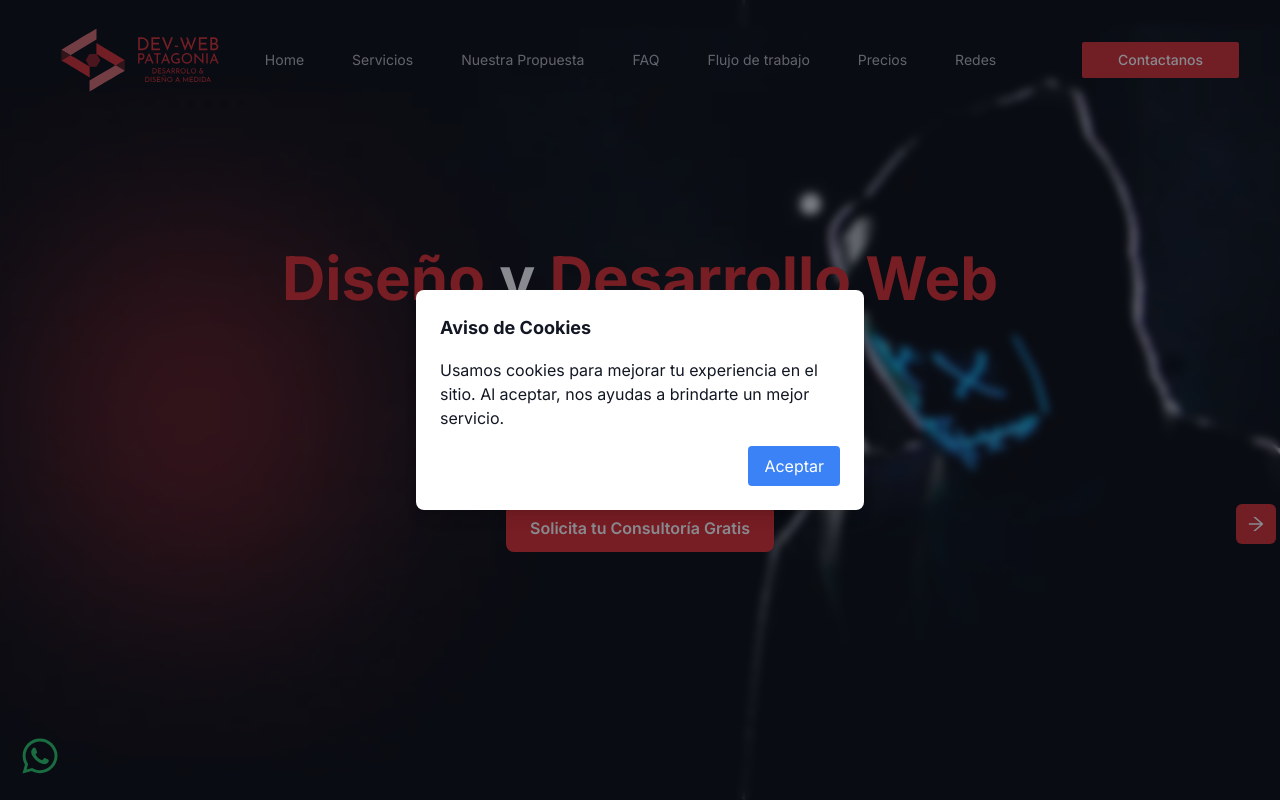
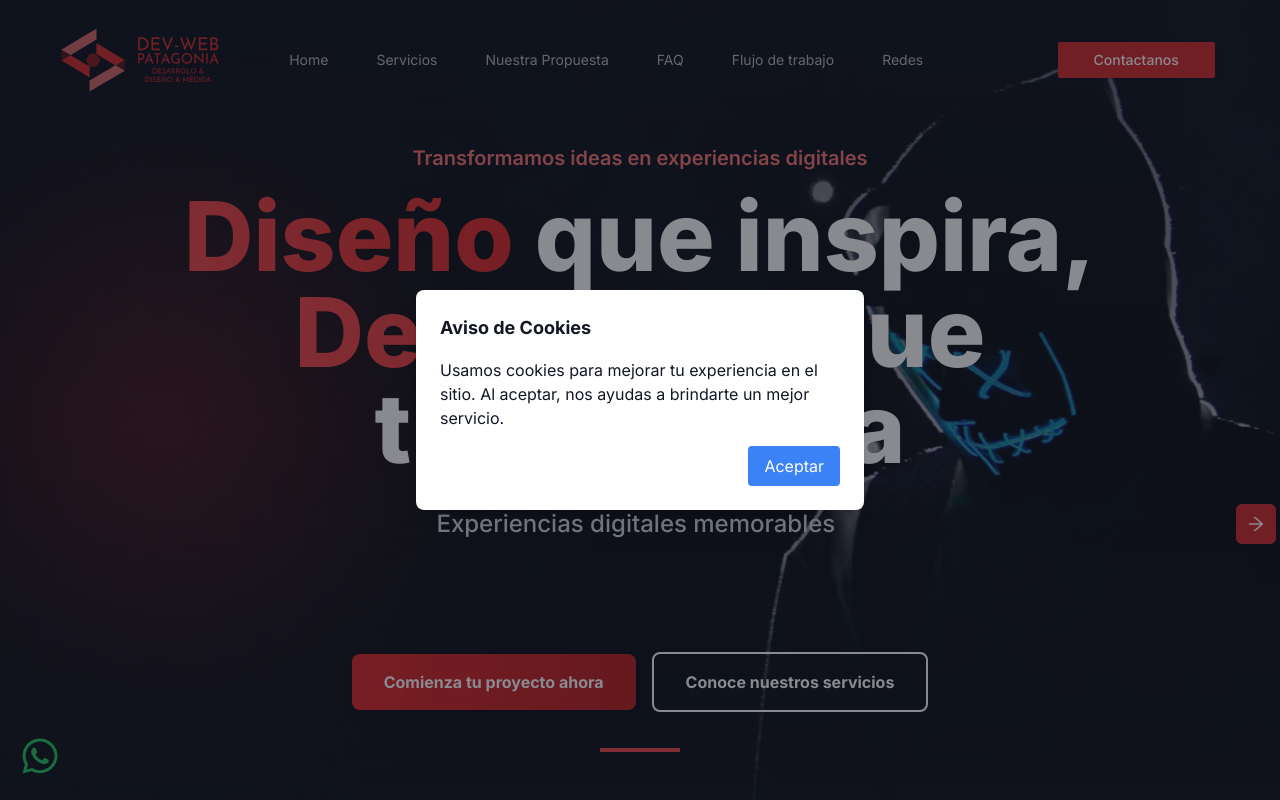
Before and after one commit to kevkarlion/DevWeb-Patagonia, a Next.js app: page / in a window 1280 px wide. Shown: the top 800 px of the page. Built offline with nearby package versions, Linux system fonts and the light colour scheme.

Commit message:
hero reload

```diff
--- a/package.json
+++ b/package.json
@@ -35,6 +35,7 @@
     "react-modal": "^3.16.1",
     "react-modal-video": "^2.0.1",
     "react-responsive-carousel": "^3.2.23",
+    "react-type-animation": "^3.2.0",
     "wowjs": "^1.1.3"
   },
   "devDependencies": {
--- a/src/app/page.tsx
+++ b/src/app/page.tsx
@@ -72,7 +72,7 @@ export default function Home() {
       <AboutSectionOne />
       <AboutSectionTwo />
       <Testimonials />
-      <Pricing />
+      {/* <Pricing /> */}
       <Blog />
       <Contact />
     </div>
--- a/src/components/Footer/index.tsx
+++ b/src/components/Footer/index.tsx
@@ -145,7 +145,7 @@ const Footer = () => {
           <div className="h-px w-full bg-gradient-to-r from-transparent via-[#D2D8E183] to-transparent dark:via-[#959CB183]"></div>
           <div className="py-8">
             <p className="text-center text-base text-body-color dark:text-white">
-              DevWeb Patagonia © 2024. Todos los derechos reservados. Creando soluciones
+              DevWeb Patagonia © 2025. Todos los derechos reservados. Creando soluciones
               digitales.
             </p>
           </div>
--- a/src/components/Header/menuData.tsx
+++ b/src/components/Header/menuData.tsx
@@ -45,12 +45,12 @@ const menuData: Menu[] = [
       },
     ],
   },
-  {
-    id: 6,
-    title: "Precios",
-    path: "#precios",
-    newTab: false,
-  },
+  // {
+  //   id: 6,
+  //   title: "Precios",
+  //   path: "#precios",
+  //   newTab: false,
+  // },
   {
     id: 7,
     title: "Redes",
--- a/src/components/Hero/index.tsx
+++ b/src/components/Hero/index.tsx
@@ -1,40 +1,103 @@
 "use client";
 
 import { motion } from "framer-motion";
+import { TypeAnimation } from 'react-type-animation';
 
 const Hero = () => {
   return (
     <motion.section
       id="home"
-      className="relative flex min-h-screen items-center justify-center bg-[url('/images/bkg/bg-hero-mobile.webp')] bg-cover bg-[position:center_bottom_-25px] px-6 py-36  text-center text-white md:bg-[url('/images/bkg/bg-hero-tablet.webp')]
-               md:px-12 lg:bg-[url('/images/bkg/bg-hero-nvo.webp')] lg:px-24"
-      initial={{ filter: "blur(20px)", opacity: 0.2 }}
-      animate={{ filter: "blur(0px)", opacity: 1 }}
-      transition={{ duration: 1.5, ease: "easeOut" }}
+      className="relative flex min-h-screen items-center justify-center bg-[url('/images/bkg/bg-hero-nvo.webp')] bg-cover bg-center bg-no-repeat px-6 py-36 text-center text-white"
+      initial={{ opacity: 0 }}
+      animate={{ opacity: 1 }}
+      transition={{ duration: 1.2, ease: "easeOut" }}
     >
-      {/* Overlay para mejorar visibilidad del texto */}
-      <div className="absolute inset-0 bg-black/10 backdrop-blur-sm md:backdrop-blur-sm"></div>
+      {/* Overlay con gradiente moderno */}
+      <div className="absolute inset-0 bg-gradient-to-b from-black/70 via-black/40 to-black/70"></div>
 
-      <div className="relative z-10 mx-auto max-w-3xl">
-        <h1 className="text-4xl font-bold leading-tight md:text-6xl">
-          <span className="text-red-600">Diseño</span> y{" "}
-          <span className="text-red-600">Desarrollo Web</span> Profesional
-        </h1>
+      <div className="relative z-10 mx-auto max-w-6xl px-4">
+        {/* Subtítulo animado */}
+        <motion.p
+          className="mb-4 text-lg font-semibold text-red-400 md:text-xl"
+          initial={{ y: -20, opacity: 0 }}
+          animate={{ y: 0, opacity: 1 }}
+          transition={{ delay: 0.3, duration: 0.8 }}
+        >
+          Transformamos ideas en experiencias digitales
+        </motion.p>
 
-        <p className=" mx-auto mt-4 max-w-md rounded-lg bg-white  bg-opacity-10 p-4 text-lg text-white">
-          Impulsa tu negocio con una presencia online poderosa
-        </p>
+        {/* Título principal con animación escalonada */}
+        <motion.h1
+          className="text-5xl font-extrabold leading-tight md:text-7xl lg:text-8xl"
+          initial={{ opacity: 0, y: 30 }}
+          animate={{ opacity: 1, y: 0 }}
+          transition={{ duration: 0.8 }}
+        >
+          <span className="block">
+            <span className="bg-gradient-to-r from-red-500 to-red-600 bg-clip-text text-transparent">
+              Diseño
+            </span>{" "}
+            que inspira,
+          </span>
+          <span className="block">
+            <span className="bg-gradient-to-r from-red-500 to-red-600 bg-clip-text text-transparent">
+              Desarrollo
+            </span>{" "}
+            que transforma
+          </span>
+        </motion.h1>
 
-        <div className="mt-8">
+        {/* Texto animado con efecto máquina de escribir */}
+        <div className="mt-6 h-20 md:h-24 lg:mt-8">
+          <TypeAnimation
+            sequence={[
+              'Sitios web a medida para tu negocio',
+              1500,
+              'Experiencias digitales memorables',
+              1500,
+              'Soluciones tecnológicas innovadoras',
+              1500,
+              'Presencia online que genera resultados',
+              1500
+            ]}
+            wrapper="span"
+            speed={50}
+            className="text-xl font-medium text-gray-300 md:text-2xl"
+            repeat={Infinity}
+          />
+        </div>
+
+        {/* CTA con animación */}
+        <motion.div
+          className="mt-12 flex flex-col items-center justify-center gap-4 sm:flex-row"
+          initial={{ opacity: 0 }}
+          animate={{ opacity: 1 }}
+          transition={{ delay: 0.8, duration: 0.8 }}
+        >
           <a
             href="https://wa.me/542984252859"
             target="_blank"
             rel="noopener noreferrer"
-            className="inline-block rounded-lg bg-red-600 px-6 py-3 font-semibold text-white transition duration-300 ease-in-out hover:bg-red-700"
+            className="transform rounded-lg bg-gradient-to-r from-red-600 to-red-700 px-8 py-4 font-bold text-white shadow-lg transition-all duration-300 hover:scale-105 hover:shadow-xl hover:shadow-red-900/30 focus:outline-none focus:ring-2 focus:ring-red-500 focus:ring-offset-2"
           >
-            Solicita tu Consultoría Gratis
+            Comienza tu proyecto ahora
           </a>
-        </div>
+
+          <a
+            href="#servicios"
+            className="transform rounded-lg border-2 border-white bg-transparent px-8 py-4 font-bold text-white transition-all duration-300 hover:scale-105 hover:bg-white/10"
+          >
+            Conoce nuestros servicios
+          </a>
+        </motion.div>
+
+        {/* Elemento decorativo animado */}
+        <motion.div
+          className="absolute -bottom-10 left-1/2 h-1 w-20 -translate-x-1/2 transform bg-red-500"
+          initial={{ width: 0 }}
+          animate={{ width: "5rem" }}
+          transition={{ delay: 1.2, duration: 0.8 }}
+        />
       </div>
     </motion.section>
   );
--- a/src/components/Pricing/index.tsx
+++ b/src/components/Pricing/index.tsx
@@ -4,32 +4,29 @@ import { ContactCTA } from '@/components/Cta'
 import WOW from 'wowjs';
 
 const PricingSection = () => {
-
-
   useEffect(() => {
-    // Este bloque de código solo se ejecuta en el cliente
-    const WOW = require('wowjs'); // Mueve esta línea aquí
+    const WOW = require('wowjs');
     new WOW.WOW().init();
   }, []);
 
   return (
-    <div className="py-28 bg-gray-50 dark:bg-darkQuint"  id='precios'  style={{scrollMarginTop:'90px'}}>
+    <div className="py-28 bg-gray-50 dark:bg-darkQuint" id='precios' style={{scrollMarginTop:'90px'}}>
       <div className="text-center">
         <h2 className="mb-6 dark text-center font-extrabold text-4xl md:text-5xl leading-snug text-gray-800 dark:text-white sm:text-4xl">
-          Tarifas y Opciones de Servicio
+          Soluciones a Medida
         </h2>
         <p className="mb-10 text-gray-600 wow fadeIn text-lg dark:text-white">
-          Puedes tener tu web desde <span className="font-bold text-[#d42629]">$200USD</span>.
-          Ofrecemos soluciones a medida para emprendedores, y aquí te damos una idea de nuestros servicios:
+          Cada proyecto web es único y requiere una solución personalizada.
+          Analizamos tus necesidades para ofrecerte la mejor opción.
         </p>
       </div>
 
-      <div className="grid grid-cols-1 md:grid-cols-2 lg:grid-cols-3 gap-6 px-4 ">
+      <div className="grid grid-cols-1 md:grid-cols-2 lg:grid-cols-3 gap-6 px-4">
         {/* Diseño Web */}
         <div className="p-6 bg-white shadow-lg rounded-lg wow fadeIn dark:bg-darkCardsTwo">
           <h3 className="text-xl font-semibold text-[#d42629]">Diseño Web Personalizado</h3>
           <p className="text-gray-700 dark:text-white">
-            Creamos páginas web adaptadas a tus necesidades específicas.
+            Soluciones creativas adaptadas a tu marca y objetivos.
           </p>
         </div>
 
@@ -37,7 +34,7 @@ const PricingSection = () => {
         <div className="p-6 bg-white shadow-lg rounded-lg wow fadeIn dark:bg-darkCardsTwo">
           <h3 className="text-xl font-semibold text-[#d42629]">One Page</h3>
           <p className="text-gray-700 dark:text-white">
-            Ideal para proyectos sencillos y directos.
+            Presentación efectiva de tu proyecto en una sola página.
           </p>
         </div>
 
@@ -45,7 +42,7 @@ const PricingSection = () => {
         <div className="p-6 bg-white shadow-lg rounded-lg wow fadeIn dark:bg-darkCardsTwo">
           <h3 className="text-xl font-semibold text-[#d42629]">Landing Page</h3>
           <p className="text-gray-700 dark:text-white">
-            Captura leads de manera efectiva con un diseño atractivo.
+            Diseños optimizados para conversiones y captación de leads.
           </p>
         </div>
 
@@ -53,7 +50,7 @@ const PricingSection = () => {
         <div className="p-6 bg-white shadow-lg rounded-lg wow fadeIn dark:bg-darkCardsTwo">
           <h3 className="text-xl font-semibold text-[#d42629]">E-commerce</h3>
           <p className="text-gray-700 dark:text-white">
-            Potencia tus ventas con una tienda online a medida.
+            Plataformas de venta online escalables y seguras.
           </p>
         </div>
 
@@ -61,16 +58,32 @@ const PricingSection = () => {
         <div className="p-6 bg-white shadow-lg rounded-lg wow fadeIn dark:bg-darkCardsTwo">
           <h3 className="text-xl font-semibold text-[#d42629]">SEO y Mantenimiento</h3>
           <p className="text-gray-700 dark:text-white">
-            Aseguramos que tu web se mantenga optimizada y actualizada.
+            Optimización continua y actualizaciones para tu web.
           </p>
         </div>
 
+        {/* Consultoría Personalizada */}
+        <div className="p-6 bg-white shadow-lg rounded-lg wow fadeIn dark:bg-darkCardsTwo">
+          <h3 className="text-xl font-semibold text-[#d42629]">Consultoría Personalizada</h3>
+          <p className="text-gray-700 dark:text-white">
+            Analizamos tu proyecto y te asesoramos sin compromiso.
+          </p>
+        </div>
       </div>
+
+      <div className="text-center mt-10">
+        <p className="text-lg text-gray-600 dark:text-gray-300 wow fadeIn">
+          ¿No encuentras lo que buscas? <br className="md:hidden"/>
+          <span className="font-medium">Cada proyecto tiene sus particularidades</span> -
+          hablemos para crear una solución a tu medida.
+        </p>
+      </div>
+
       <p className="text-lg md:text-2xl font-medium text-gray-800 dark:text-white text-center mb-2 mt-14">
         ¿Listo para comenzar tu proyecto?
       </p>
       <p className="text-sm md:text-xl text-gray-600 dark:text-gray-300 text-center mb-4">
-        ¡Hablemos sobre tu idea!
+        ¡Agendemos una consulta sin costo!
       </p>
       <ContactCTA buttonText='Contactanos' href="https://wa.me/542984252859" />
     </div>
```
Also changed, not shown: 1 other file (tests, documents, lock files or other folders).
